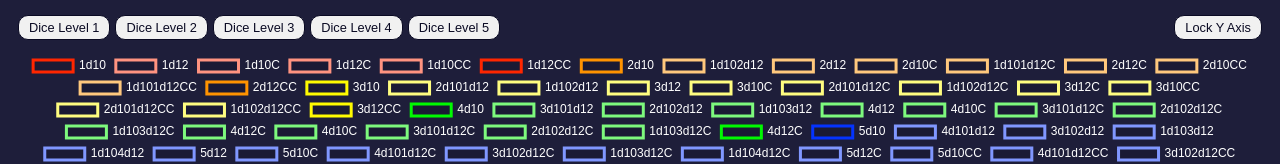
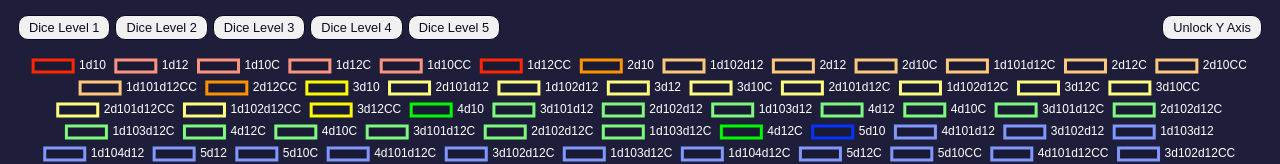
Before and after one commit to CoreyJSteiner/game-success-chart, a React (Vite) app: page / in a window 1280 px wide. Shown: the top 164 px of the page. Built offline with nearby package versions, Linux system fonts and the light colour scheme.

Commit message:
updates y axis lock text based on value

```diff
--- a/src/components/ChartDisplay.jsx
+++ b/src/components/ChartDisplay.jsx
@@ -157,7 +157,7 @@ const ChartDisplay = ({ currentData }) => {
           ))}
         </div>
         <ButtonMain
-          label='Lock Y Axis'
+          label={yAxisLock ? 'Unlock Y Axis' : 'Lock Y Axis'}
           handleClick={toggleYAxisLock}
         ></ButtonMain>
       </div>
```
